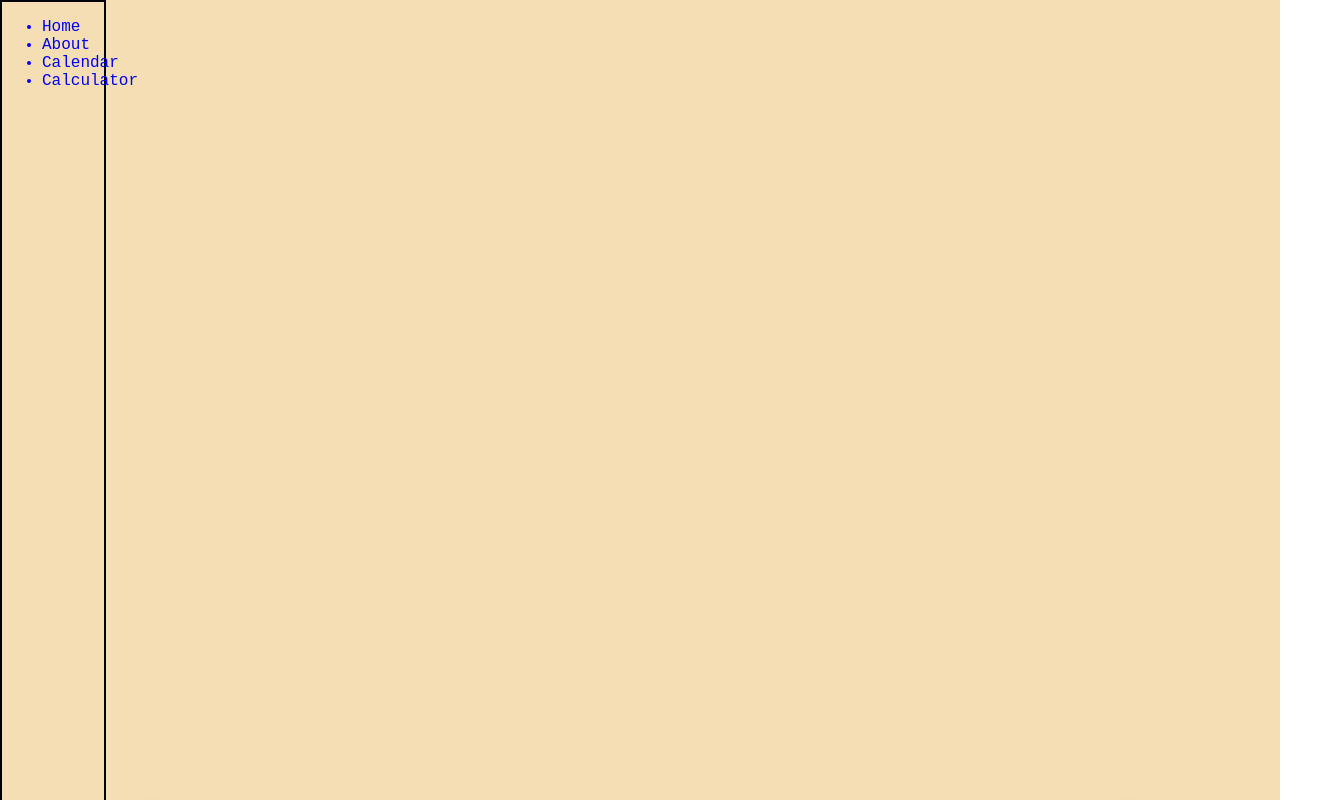
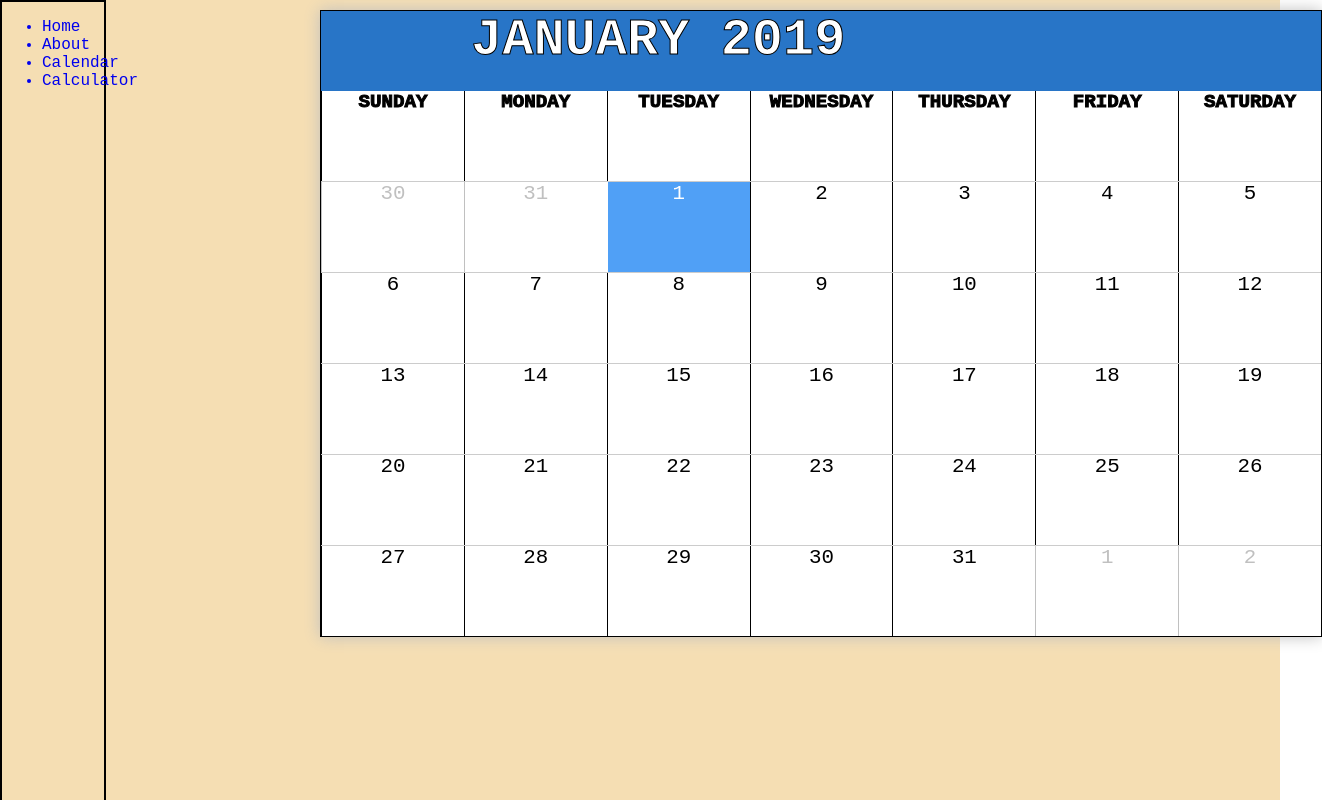
Before and after one commit to davecalderwood/Tools2, a React (Create React App) app: page /calendar in a window 1280 px wide. Shown: the top 800 px of the page, 1322 px wide, since content can reach past the window. Built offline with nearby package versions, Linux system fonts and the light colour scheme.

Commit message:
fixed positions on calendar

```diff
--- a/src/App.css
+++ b/src/App.css
@@ -84,8 +84,9 @@ button {
   background: #2875C7;
 }
 .calendar {
-  top: 50%;
-  left: 50%;
+  position: absolute;
+  top: 0;
+  left: 25%;
   display: block;
   background: white;
   width: 1000px;
```
